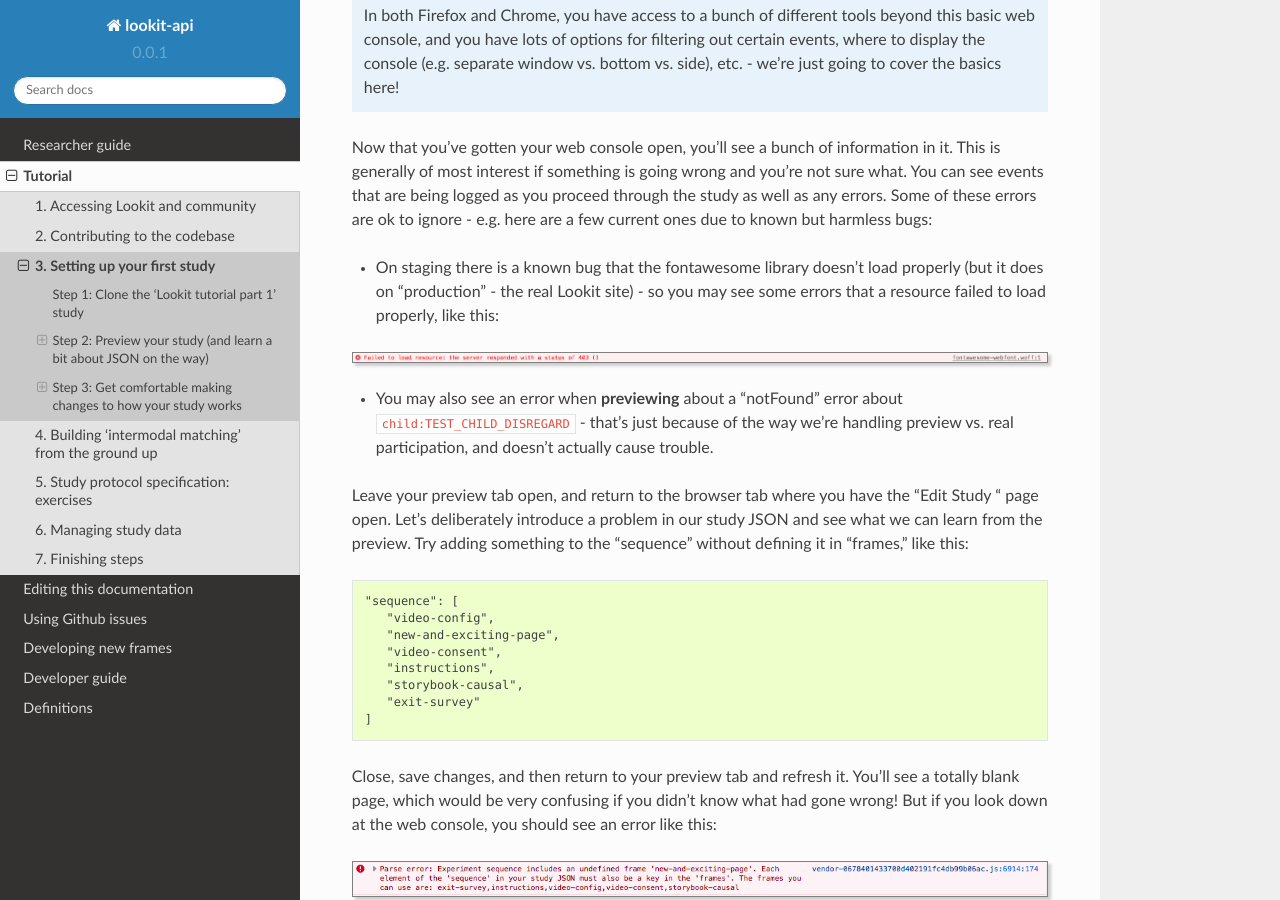
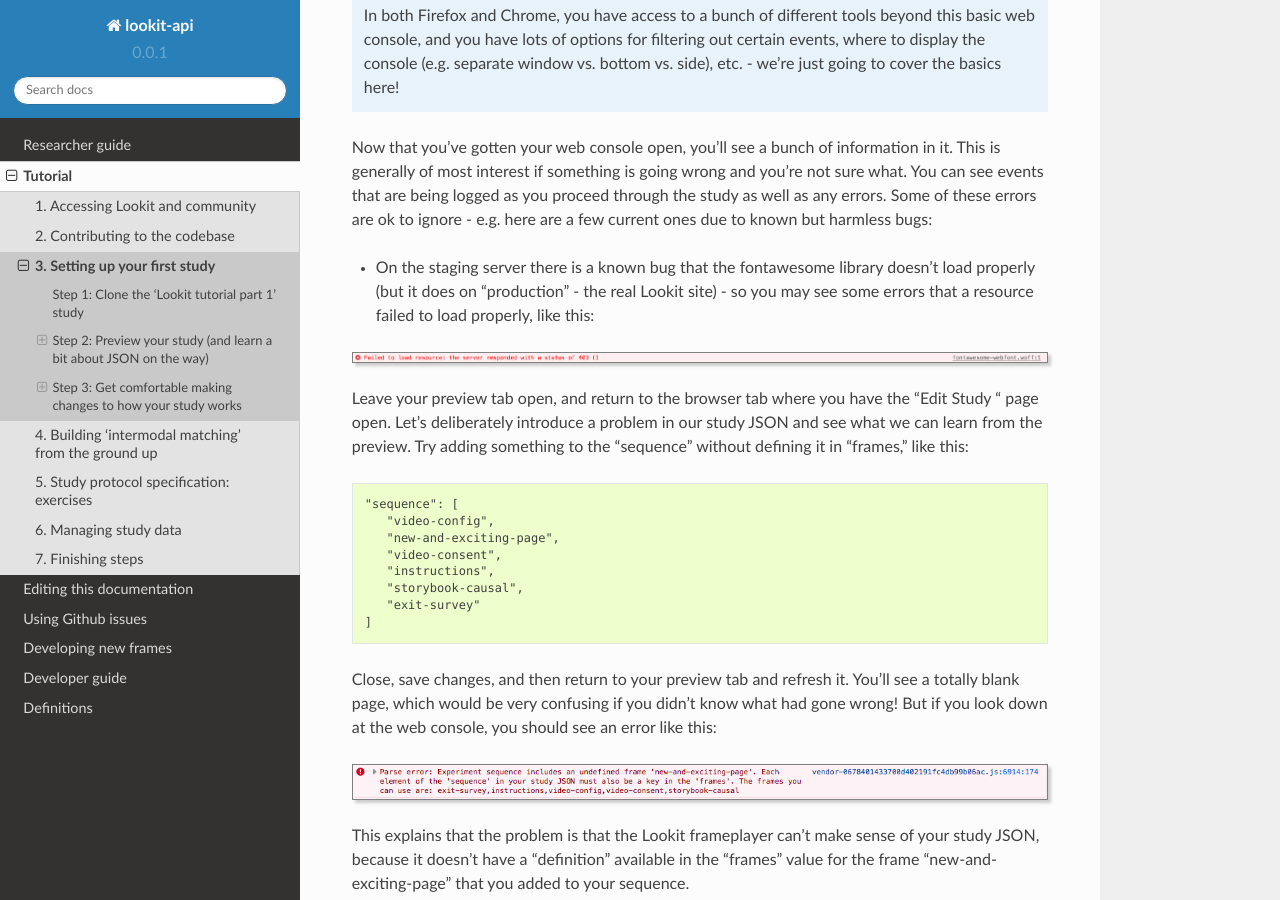
Before and after one commit to lookit/lookit-docs, a Sphinx documentation site: the page built from docs/source/tutorial-first-study.rst, in a window 1280 px wide and 900 px high, scrolled down 15967 px. Built offline with Sphinx 7.4.7 and the Read the Docs theme 2.0.0, drawn with Linux system fonts in a browser that asks for light colours.

Commit message:
quick edits/typos and add warning about trying to preview full-screen frames at start of sequence

```diff
--- a/docs/source/tutorial-first-study.rst
+++ b/docs/source/tutorial-first-study.rst
@@ -423,12 +423,10 @@
 
 Now that you've gotten your web console open, you'll see a bunch of information in it. This is generally of most interest if something is going wrong and you're not sure what. You can see events that are being logged as you proceed through the study as well as any errors. Some of these errors are ok to ignore - e.g. here are a few current ones due to known but harmless bugs:
 
-* On staging there is a known bug that the fontawesome library doesn't load properly (but it does on "production" - the real Lookit site) - so you may see some errors that a resource failed to load properly, like this:
+* On the staging server there is a known bug that the fontawesome library doesn't load properly (but it does on "production" - the real Lookit site) - so you may see some errors that a resource failed to load properly, like this:
 
 .. image:: _static/img/tutorial/fa_error.png
     :alt: Fontawesome error example
-
-* You may also see an error when **previewing** about a "notFound" error about ``child:TEST_CHILD_DISREGARD`` - that's just because of the way we're handling preview vs. real participation, and doesn't actually cause trouble.
 
 Leave your preview tab open, and return to the browser tab where you have the "Edit Study " page open. Let's deliberately introduce a problem in our study JSON and see what we can learn from the preview. Try adding something to the "sequence" without defining it in "frames," like this:
 
```
Also changed, not shown: docs/source/tutorial-second-study.rst (+9 -1 lines).
